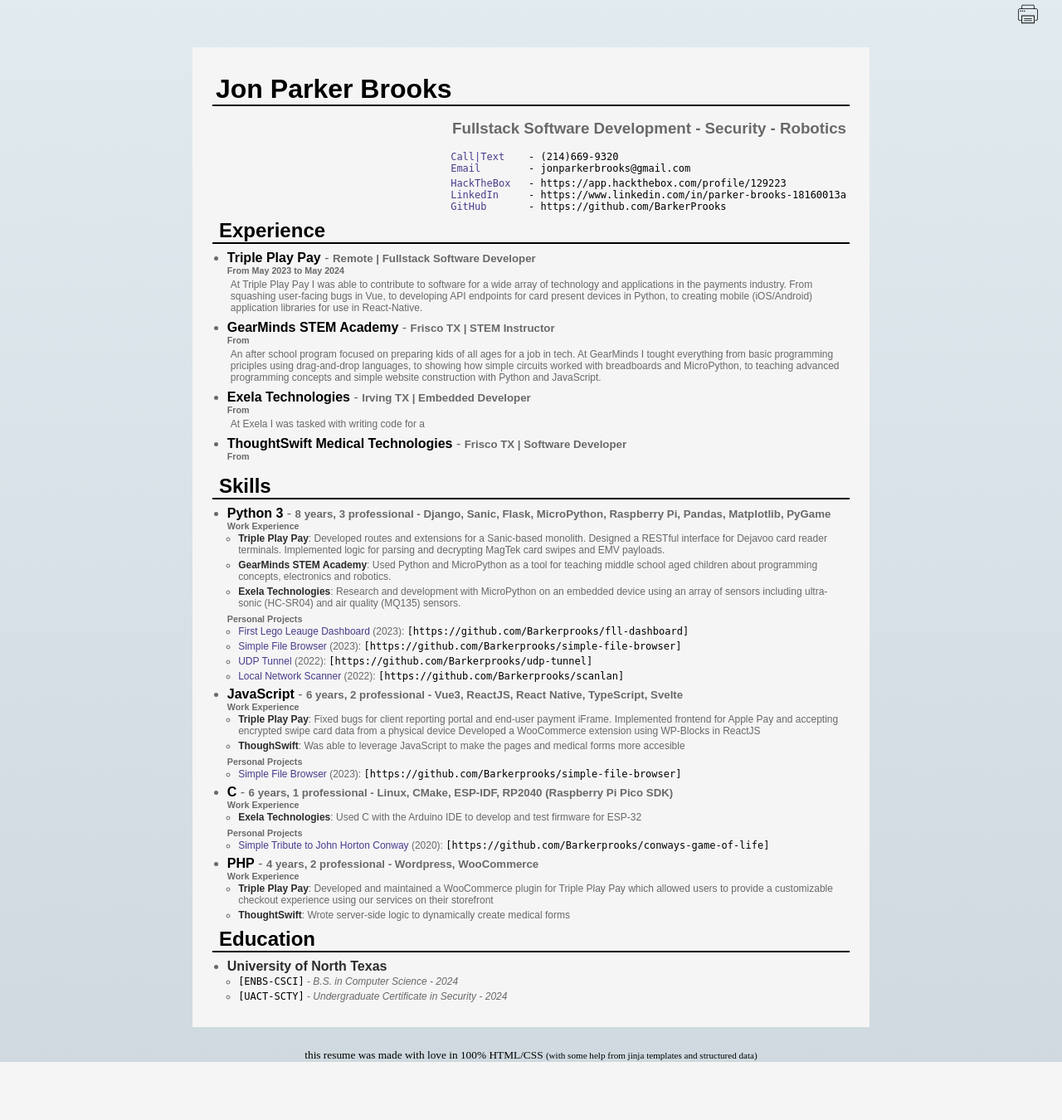
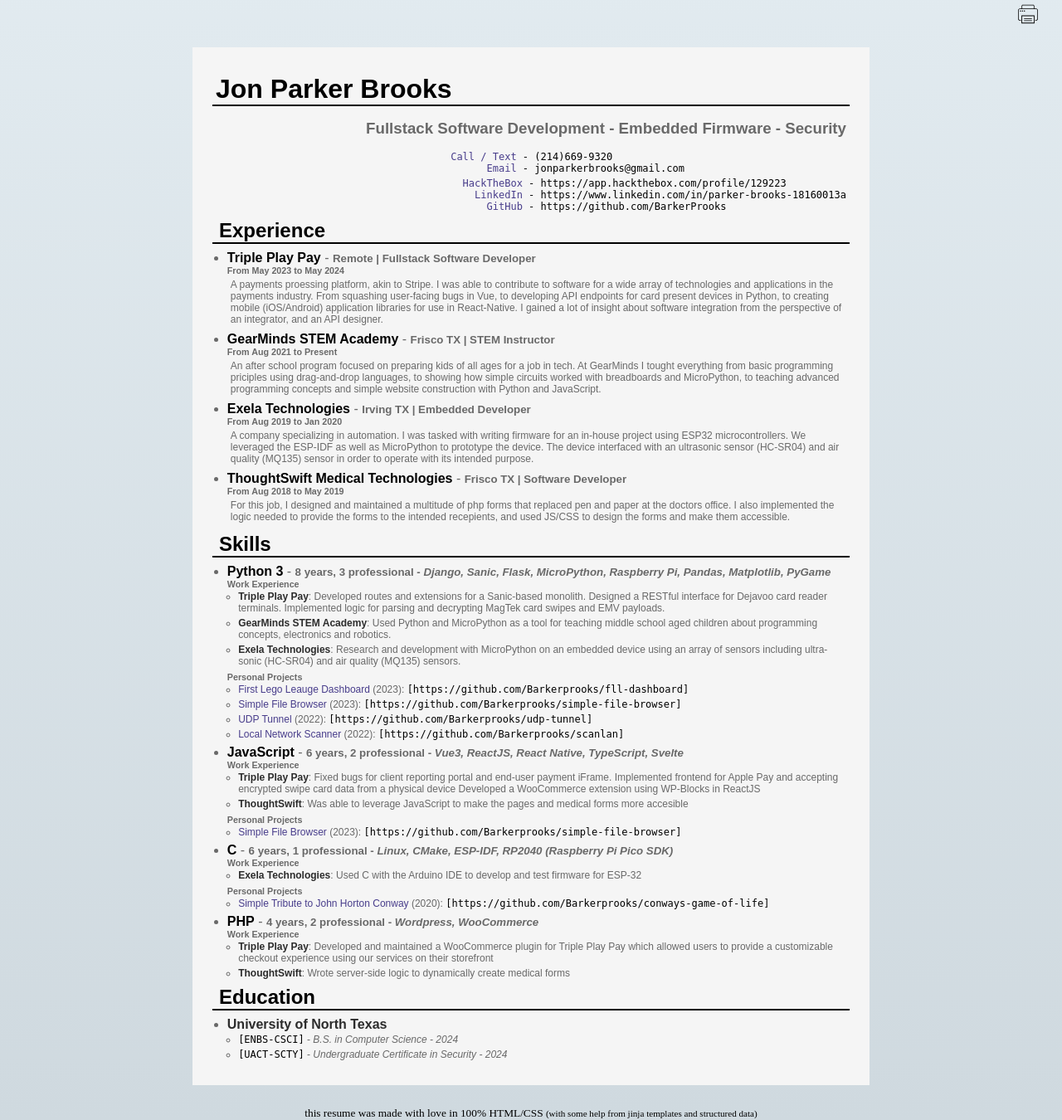
Before and after one commit to Barkerprooks/coredumped.info, a Flask app: page /resume in a window 1280 px wide. Shown: the part 57-1407 px from the top of the page at 83% size. Before the commit the page ends 1337 px from the top, so only its background shows below. Run offline with Flask 3, Linux system fonts and the light colour scheme.

Commit message:
update JSON files

```diff
--- a/static/jobs.json
+++ b/static/jobs.json
@@ -4,24 +4,27 @@
         "time": ["May 2023", "May 2024"],
         "location": "Remote",
         "title": "Fullstack Software Developer",
-        "description": "At Triple Play Pay I was able to contribute to software for a wide array of technology and applications in the payments industry. From squashing user-facing bugs in Vue, to developing API endpoints for card present devices in Python, to creating mobile (iOS/Android) application libraries for use in React-Native."
+        "description": "A payments proessing platform, akin to Stripe. I was able to contribute to software for a wide array of technologies and applications in the payments industry. From squashing user-facing bugs in Vue, to developing API endpoints for card present devices in Python, to creating mobile (iOS/Android) application libraries for use in React-Native. I gained a lot of insight about software integration from the perspective of an integrator, and an API designer."
     },
     {
         "name": "GearMinds STEM Academy",
+        "time": ["Aug 2021", "Present"],
         "location": "Frisco TX",
         "title": "STEM Instructor",
         "description": "An after school program focused on preparing kids of all ages for a job in tech. At GearMinds I tought everything from basic programming priciples using drag-and-drop languages, to showing how simple circuits worked with breadboards and MicroPython, to teaching advanced programming concepts and simple website construction with Python and JavaScript."
     },
     {
         "name": "Exela Technologies",
+        "time": ["Aug 2019", "Jan 2020"],
         "location": "Irving TX",
         "title":"Embedded Developer",
-        "description": "At Exela I was tasked with writing code for a "
+        "description": "A company specializing in automation. I was tasked with writing firmware for an in-house project using ESP32 microcontrollers. We leveraged the ESP-IDF as well as MicroPython to prototype the device. The device interfaced with an ultrasonic sensor (HC-SR04) and air quality (MQ135) sensor in order to operate with its intended purpose."
     },
     {
         "name": "ThoughtSwift Medical Technologies",
+        "time": ["Aug 2018", "May 2019"],
         "location": "Frisco TX",
         "title": "Software Developer",
-        "description": ""
+        "description": "For this job, I designed and maintained a multitude of php forms that replaced pen and paper at the doctors office. I also implemented the logic needed to provide the forms to the intended recepients, and used JS/CSS to design the forms and make them accessible."
     }
 ]
--- a/static/skills.json
+++ b/static/skills.json
@@ -65,7 +65,7 @@
                 "work": "Fixed bugs for client reporting portal and end-user payment iFrame. Implemented frontend  for Apple Pay and accepting encrypted swipe card data from a physical device Developed a WooCommerce extension using WP-Blocks in ReactJS"
             },
             {
-                "name": "ThoughSwift",
+                "name": "ThoughtSwift",
                 "work": "Was able to leverage JavaScript to make the pages and medical forms more accesible"
             }
         ],
--- a/templates/resume.j2
+++ b/templates/resume.j2
@@ -89,6 +89,15 @@
             display: inline;
         }
 
+        #resume p {
+            font-size: 9pt;
+            padding: 4px;
+        }
+
+        #resume ul ul {
+            font-size: 9pt;
+        }
+
         #resume-links {
             display: flex;
             flex-direction: column;
@@ -97,28 +106,19 @@
             margin-right: 4px;
             font-size: 9pt;
         }
-
-        #resume p {
-            font-size: 9pt;
-            padding: 4px;
-        }
-
-        #resume ul ul {
-            font-size: 9pt;
-        }
     </style>
 
     <div id="resume">
         <header>
             <h1>Jon Parker Brooks</h1>
-            <h3>Fullstack Software Development - Security - Robotics</h3>
+            <h3>Fullstack Software Development - Embedded Firmware - Security</h3>
             <div id="resume-links">
-                <pre><a href="tel:2146699320">Call|Text</a>    - (214)669-9320</pre>
-                <pre><a href="mailto:jonparkerbrooks@gmail.com">Email</a>        - jonparkerbrooks@gmail.com</pre>
+                <pre><a href="tel:2146699320">Call / Text</a> - (214)669-9320</pre>
+                <pre>      <a href="mailto:jonparkerbrooks@gmail.com">Email</a> - jonparkerbrooks@gmail.com</pre>
                 <hr />
-                <pre><a target="_blank" href="https://app.hackthebox.com/profile/129223">HackTheBox</a>   - https://app.hackthebox.com/profile/129223</pre>
-                <pre><a target="_blank" href="https://www.linkedin.com/in/parker-brooks-18160013a">LinkedIn</a>     - https://www.linkedin.com/in/parker-brooks-18160013a</pre>
-                <pre><a target="_blank" href="https://github.com/BarkerProoks">GitHub</a>       - https://github.com/BarkerProoks</pre>
+                <pre>  <a target="_blank" href="https://app.hackthebox.com/profile/129223">HackTheBox</a> - https://app.hackthebox.com/profile/129223</pre>
+                <pre>    <a target="_blank" href="https://www.linkedin.com/in/parker-brooks-18160013a">LinkedIn</a> - https://www.linkedin.com/in/parker-brooks-18160013a</pre>
+                <pre>      <a target="_blank" href="https://github.com/BarkerProoks">GitHub</a> - https://github.com/BarkerProoks</pre>
             </div>
         </header>
 
@@ -140,7 +140,7 @@
             {% for skill in skills %}
                 <li>
                     <h4>{{ skill.name }}</h4> -
-                    <h5>{{ skill.time }} - {{ ', '.join(skill.subskills) }}</h5>
+                    <h5>{{ skill.time }} - <i>{{ ', '.join(skill.subskills) }}</i></h5>
                     {% if skill.jobs | length > 0 %}
                         <h6>Work Experience</h6>
                         <ul>
```
